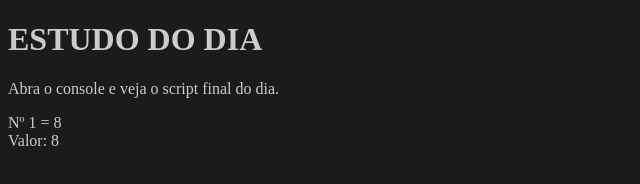
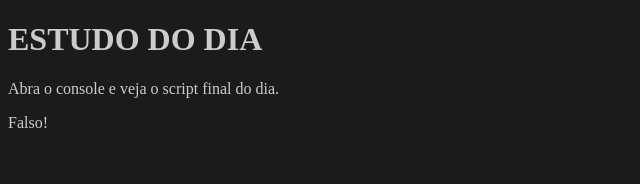
Before and after one commit to GamerCleanVic/javascript, a plain HTML site: page index.html in a window 1280 px wide. Shown: the full height of the page, 0-640 px from the left. Drawn offline with Linux system fonts and the light colour scheme.

Commit message:
+OperaLogicos, +if

```diff
--- a/index.html
+++ b/index.html
@@ -10,10 +10,20 @@
 	<p>Abra o console e veja o script final do dia.</p>
 	<p id="txt1"></p>
 	<script>
+
 		const p1 = document.getElementById("txt1");
-		const valor = 8;
-		const texto = `Valor: ${8}`;
-		p1.insertAdjacentHTML("afterend","Nº 1 = "+valor+"<br>"+texto);
+		let num1 = "2";
+		num1 = +num1 + 1;
+		let num2 = 2;
+		if(num1 <= num2){
+			p1.insertAdjacentHTML("afterend","Verdadeiro!<br>");
+			console.log("Verdadeiro!");
+		}
+		else{
+			p1.insertAdjacentHTML("afterend","Falso!<br>");
+			console.log("Falso!");
+		}
+
 	</script>
 </body>
 </html>
```
